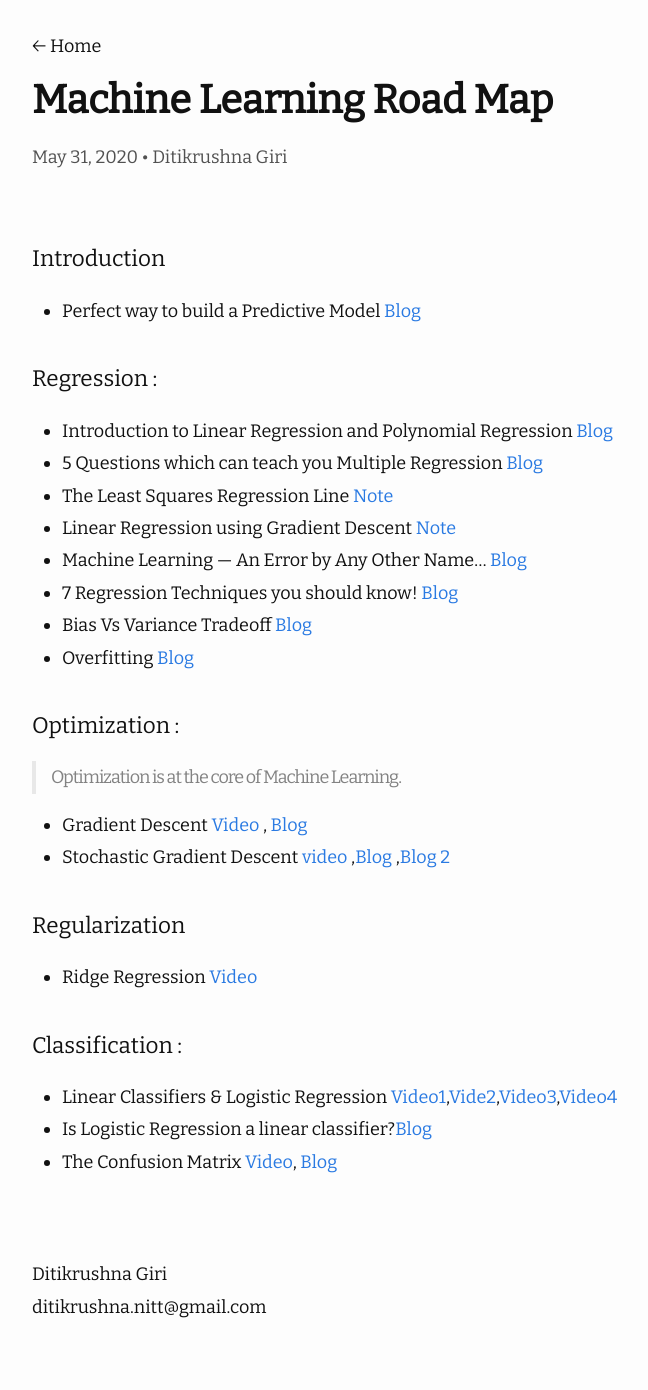
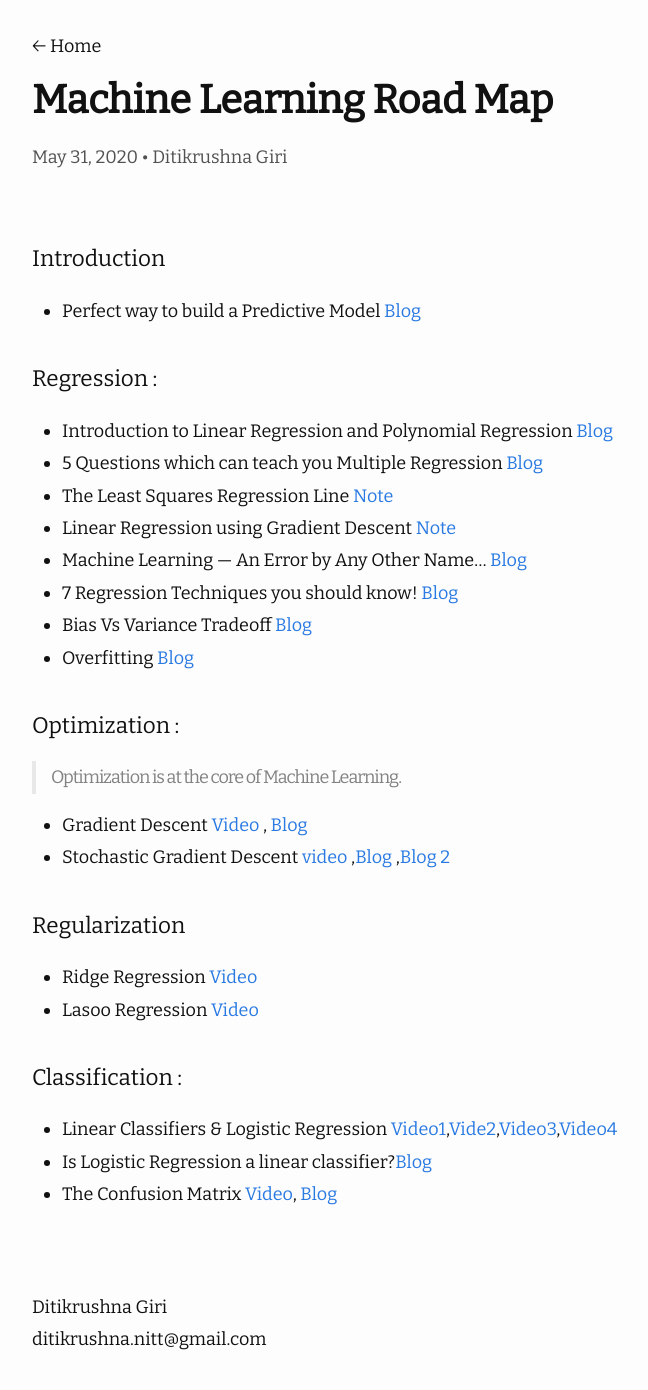
Before and after one commit to ditikrushna/eNotes, a Jekyll site: the page built from _posts/2020-05-31-Machine Learning Road Map.md, in a window 1280 px wide. Shown: the whole page, without its empty margins (238-886 px from the left). Built offline with Jekyll 4.4.1, drawn with Linux system fonts in a browser that asks for light colours; nearby versions of some CDN libraries; before the commit the page ends 1358 px from its top, so only the background shows below that.

Commit message:
Update 2020-05-31-Machine Learning Road Map.md

```diff
--- a/_posts/2020-05-31-Machine Learning Road Map.md
+++ b/_posts/2020-05-31-Machine Learning Road Map.md
@@ -27,7 +27,8 @@ author: "Ditikrushna Giri"
 
 
 #### Regularization
--  Ridge Regression [Video](https://youtu.be/Q81RR3yKn30)
+- Ridge Regression [Video](https://youtu.be/Q81RR3yKn30)
+- Lasoo Regression [Video](https://youtu.be/NGf0voTMlcs)
 
 #### Classification :
  - Linear Classifiers & Logistic Regression [Video1](https://youtu.be/yIYKR4sgzI8),[Vide2](https://youtu.be/vN5cNN2-HWE),[Video3](https://youtu.be/BfKanl1aSG0),[Video4](https://youtu.be/xxFYro8QuXA)
```
